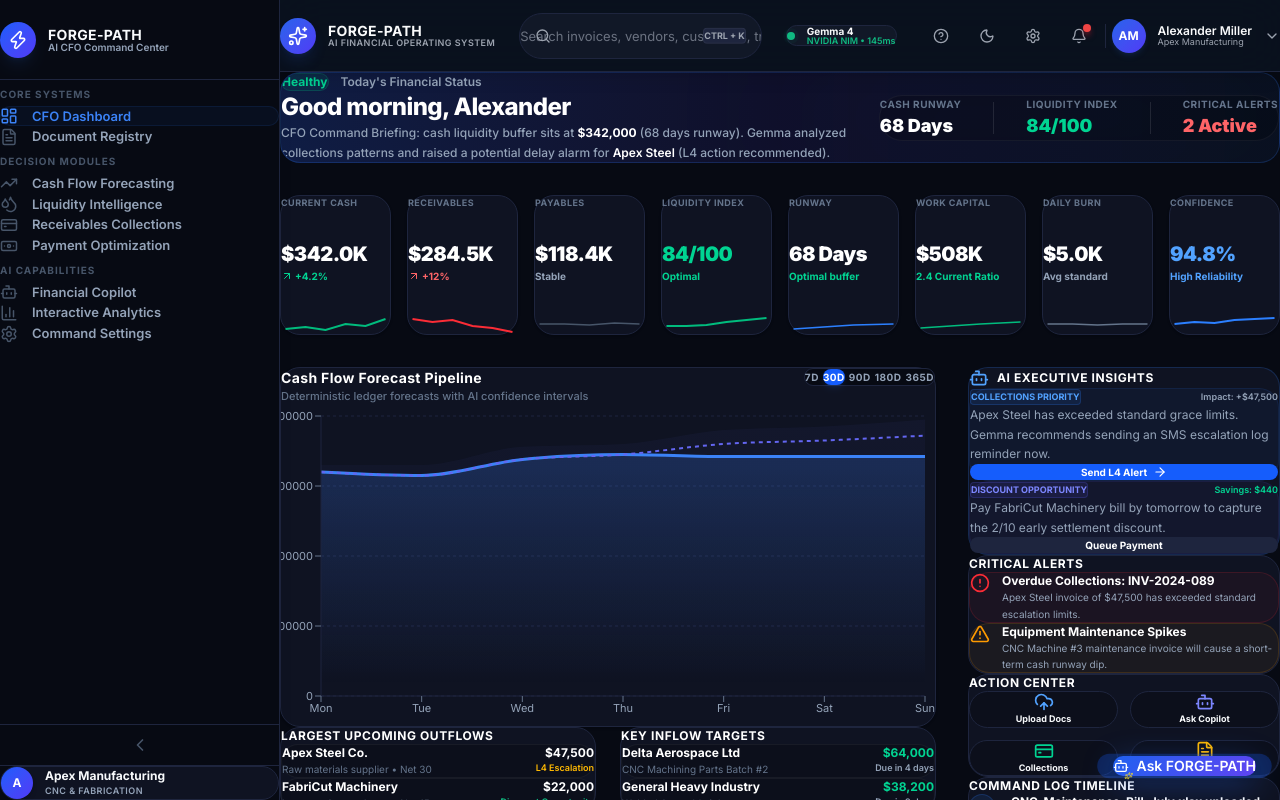
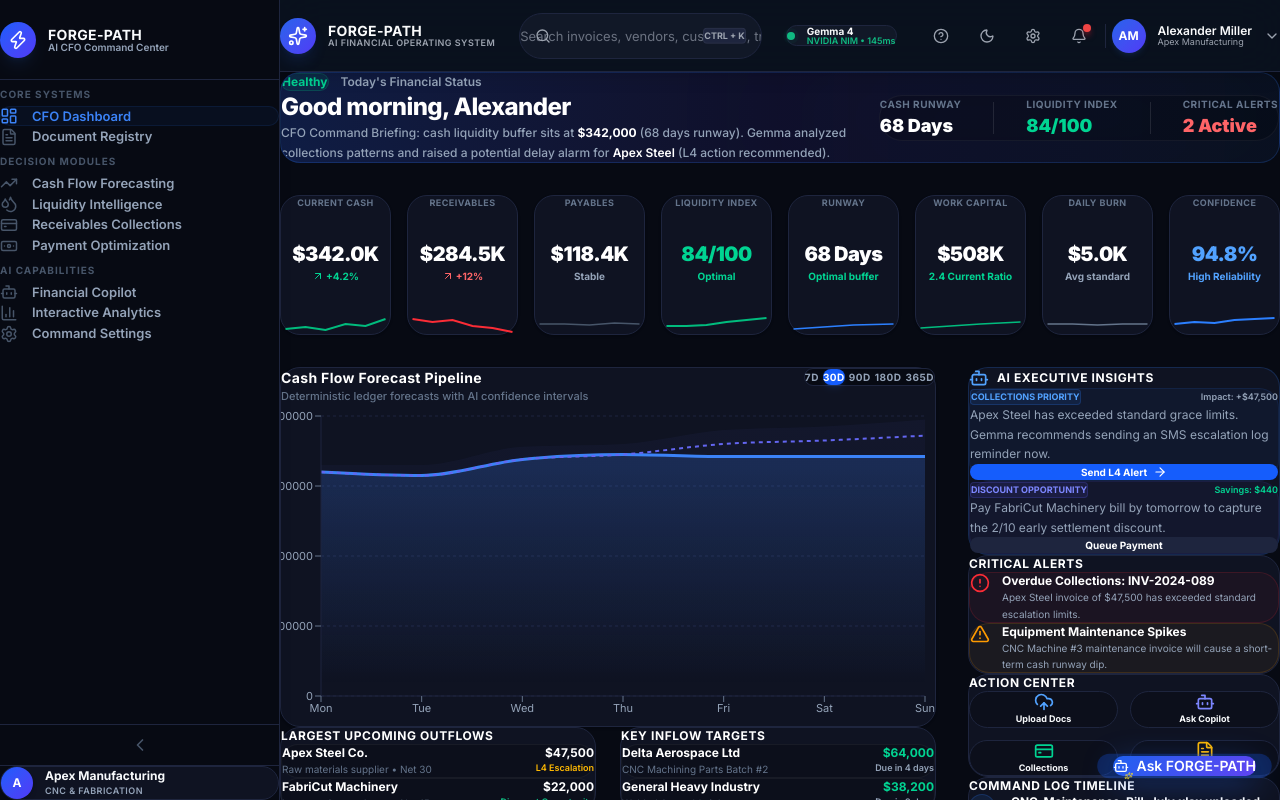
Before and after one commit to callmetechnophile/finance-tech, a Next.js app in the folder forge-path-ui/: page /dashboard in a window 1280 px wide. Built offline with nearby package versions, Linux system fonts and the light colour scheme.

Commit message:
fix: center-align all 8 KPI metric cards on dashboard

```diff
--- a/forge-path-ui/src/app/dashboard/page.tsx
+++ b/forge-path-ui/src/app/dashboard/page.tsx
@@ -71,11 +71,11 @@ export default function DashboardPage() {
         {/* 8-COLUMN REDESIGNED KPI GRID WITH Sparklines */}
         <div className="grid grid-cols-1 sm:grid-cols-2 lg:grid-cols-4 xl:grid-cols-8 gap-4">
           {/* Card 1: Current Cash */}
-          <div className="p-5 rounded-[20px] bg-[#0F1322] border border-[#1E253E] hover:border-blue-500/30 transition-all duration-200 flex flex-col justify-between min-h-[140px] shadow-sm">
-            <span className="text-[9px] font-bold text-[#64748B] uppercase tracking-wider">Current Cash</span>
+          <div className="p-5 rounded-[20px] bg-[#0F1322] border border-[#1E253E] hover:border-blue-500/30 transition-all duration-200 flex flex-col items-center justify-between min-h-[140px] shadow-sm text-center">
+            <span className="text-[9px] font-bold text-[#64748B] uppercase tracking-wider w-full text-center">Current Cash</span>
             <div className="mt-1.5">
               <div className="text-xl font-black text-white tracking-tight">$342.0K</div>
-              <div className="text-[10px] text-emerald-400 font-bold flex items-center gap-0.5 mt-0.5"><ArrowUpRight className="w-3 h-3" /> +4.2%</div>
+              <div className="text-[10px] text-emerald-400 font-bold flex items-center justify-center gap-0.5 mt-0.5"><ArrowUpRight className="w-3 h-3" /> +4.2%</div>
             </div>
             <div className="w-full h-5 mt-2">
               <svg className="w-full h-full stroke-emerald-500 fill-none" viewBox="0 0 100 20">
@@ -85,11 +85,11 @@ export default function DashboardPage() {
           </div>
 
           {/* Card 2: Outstanding Receivables */}
-          <div className="p-5 rounded-[20px] bg-[#0F1322] border border-[#1E253E] hover:border-blue-500/30 transition-all duration-200 flex flex-col justify-between min-h-[140px] shadow-sm">
-            <span className="text-[9px] font-bold text-[#64748B] uppercase tracking-wider">Receivables</span>
+          <div className="p-5 rounded-[20px] bg-[#0F1322] border border-[#1E253E] hover:border-blue-500/30 transition-all duration-200 flex flex-col items-center justify-between min-h-[140px] shadow-sm text-center">
+            <span className="text-[9px] font-bold text-[#64748B] uppercase tracking-wider w-full text-center">Receivables</span>
             <div className="mt-1.5">
               <div className="text-xl font-black text-white tracking-tight">$284.5K</div>
-              <div className="text-[10px] text-red-400 font-bold flex items-center gap-0.5 mt-0.5"><ArrowUpRight className="w-3 h-3" /> +12%</div>
+              <div className="text-[10px] text-red-400 font-bold flex items-center justify-center gap-0.5 mt-0.5"><ArrowUpRight className="w-3 h-3" /> +12%</div>
             </div>
             <div className="w-full h-5 mt-2">
               <svg className="w-full h-full stroke-red-500 fill-none" viewBox="0 0 100 20">
@@ -99,8 +99,8 @@ export default function DashboardPage() {
           </div>
 
           {/* Card 3: Outstanding Payables */}
-          <div className="p-5 rounded-[20px] bg-[#0F1322] border border-[#1E253E] hover:border-blue-500/30 transition-all duration-200 flex flex-col justify-between min-h-[140px] shadow-sm">
-            <span className="text-[9px] font-bold text-[#64748B] uppercase tracking-wider">Payables</span>
+          <div className="p-5 rounded-[20px] bg-[#0F1322] border border-[#1E253E] hover:border-blue-500/30 transition-all duration-200 flex flex-col items-center justify-between min-h-[140px] shadow-sm text-center">
+            <span className="text-[9px] font-bold text-[#64748B] uppercase tracking-wider w-full text-center">Payables</span>
             <div className="mt-1.5">
               <div className="text-xl font-black text-white tracking-tight">$118.4K</div>
               <div className="text-[10px] text-[#94A3B8] font-bold mt-0.5">Stable</div>
@@ -113,8 +113,8 @@ export default function DashboardPage() {
           </div>
 
           {/* Card 4: Liquidity Score */}
-          <div className="p-5 rounded-[20px] bg-[#0F1322] border border-[#1E253E] hover:border-blue-500/30 transition-all duration-200 flex flex-col justify-between min-h-[140px] shadow-sm">
-            <span className="text-[9px] font-bold text-[#64748B] uppercase tracking-wider">Liquidity Index</span>
+          <div className="p-5 rounded-[20px] bg-[#0F1322] border border-[#1E253E] hover:border-blue-500/30 transition-all duration-200 flex flex-col items-center justify-between min-h-[140px] shadow-sm text-center">
+            <span className="text-[9px] font-bold text-[#64748B] uppercase tracking-wider w-full text-center">Liquidity Index</span>
             <div className="mt-1.5">
               <div className="text-xl font-black text-emerald-400 tracking-tight">84/100</div>
               <div className="text-[10px] text-emerald-400 font-bold mt-0.5">Optimal</div>
@@ -127,8 +127,8 @@ export default function DashboardPage() {
           </div>
 
           {/* Card 5: Cash Runway */}
-          <div className="p-5 rounded-[20px] bg-[#0F1322] border border-[#1E253E] hover:border-blue-500/30 transition-all duration-200 flex flex-col justify-between min-h-[140px] shadow-sm">
-            <span className="text-[9px] font-bold text-[#64748B] uppercase tracking-wider">Runway</span>
+          <div className="p-5 rounded-[20px] bg-[#0F1322] border border-[#1E253E] hover:border-blue-500/30 transition-all duration-200 flex flex-col items-center justify-between min-h-[140px] shadow-sm text-center">
+            <span className="text-[9px] font-bold text-[#64748B] uppercase tracking-wider w-full text-center">Runway</span>
             <div className="mt-1.5">
               <div className="text-xl font-black text-white tracking-tight">68 Days</div>
               <div className="text-[10px] text-emerald-400 font-bold mt-0.5">Optimal buffer</div>
@@ -141,8 +141,8 @@ export default function DashboardPage() {
           </div>
 
           {/* Card 6: Working Capital */}
-          <div className="p-5 rounded-[20px] bg-[#0F1322] border border-[#1E253E] hover:border-blue-500/30 transition-all duration-200 flex flex-col justify-between min-h-[140px] shadow-sm">
-            <span className="text-[9px] font-bold text-[#64748B] uppercase tracking-wider">Work Capital</span>
+          <div className="p-5 rounded-[20px] bg-[#0F1322] border border-[#1E253E] hover:border-blue-500/30 transition-all duration-200 flex flex-col items-center justify-between min-h-[140px] shadow-sm text-center">
+            <span className="text-[9px] font-bold text-[#64748B] uppercase tracking-wider w-full text-center">Work Capital</span>
             <div className="mt-1.5">
               <div className="text-xl font-black text-white tracking-tight">$508K</div>
               <div className="text-[10px] text-emerald-400 font-bold mt-0.5">2.4 Current Ratio</div>
@@ -155,8 +155,8 @@ export default function DashboardPage() {
           </div>
 
           {/* Card 7: Burn Rate */}
-          <div className="p-5 rounded-[20px] bg-[#0F1322] border border-[#1E253E] hover:border-blue-500/30 transition-all duration-200 flex flex-col justify-between min-h-[140px] shadow-sm">
-            <span className="text-[9px] font-bold text-[#64748B] uppercase tracking-wider">Daily Burn</span>
+          <div className="p-5 rounded-[20px] bg-[#0F1322] border border-[#1E253E] hover:border-blue-500/30 transition-all duration-200 flex flex-col items-center justify-between min-h-[140px] shadow-sm text-center">
+            <span className="text-[9px] font-bold text-[#64748B] uppercase tracking-wider w-full text-center">Daily Burn</span>
             <div className="mt-1.5">
               <div className="text-xl font-black text-white tracking-tight">$5.0K</div>
               <div className="text-[10px] text-[#94A3B8] font-bold mt-0.5">Avg standard</div>
@@ -169,8 +169,8 @@ export default function DashboardPage() {
           </div>
 
           {/* Card 8: Forecast Confidence */}
-          <div className="p-5 rounded-[20px] bg-[#0F1322] border border-[#1E253E] hover:border-blue-500/30 transition-all duration-200 flex flex-col justify-between min-h-[140px] shadow-sm">
-            <span className="text-[9px] font-bold text-[#64748B] uppercase tracking-wider">Confidence</span>
+          <div className="p-5 rounded-[20px] bg-[#0F1322] border border-[#1E253E] hover:border-blue-500/30 transition-all duration-200 flex flex-col items-center justify-between min-h-[140px] shadow-sm text-center">
+            <span className="text-[9px] font-bold text-[#64748B] uppercase tracking-wider w-full text-center">Confidence</span>
             <div className="mt-1.5">
               <div className="text-xl font-black text-blue-400 tracking-tight">94.8%</div>
               <div className="text-[10px] text-blue-400 font-bold mt-0.5">High Reliability</div>
```
